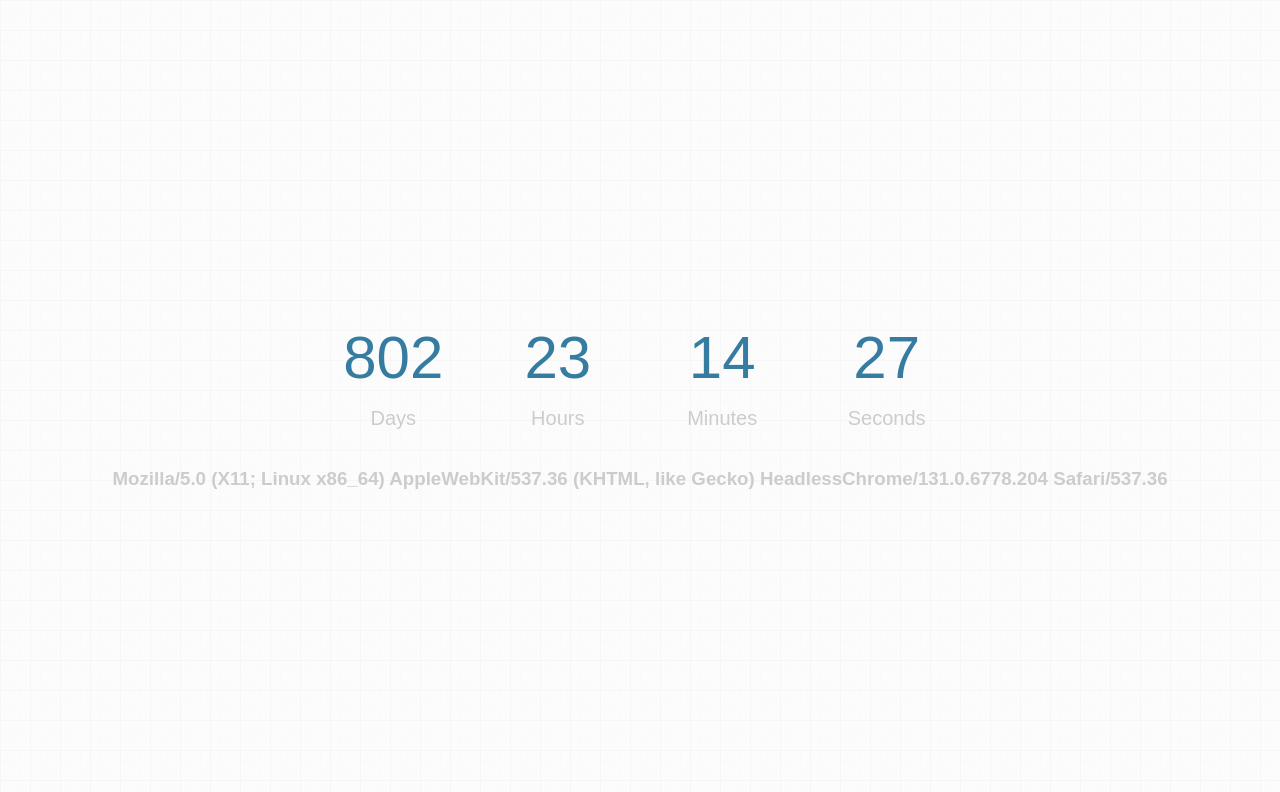
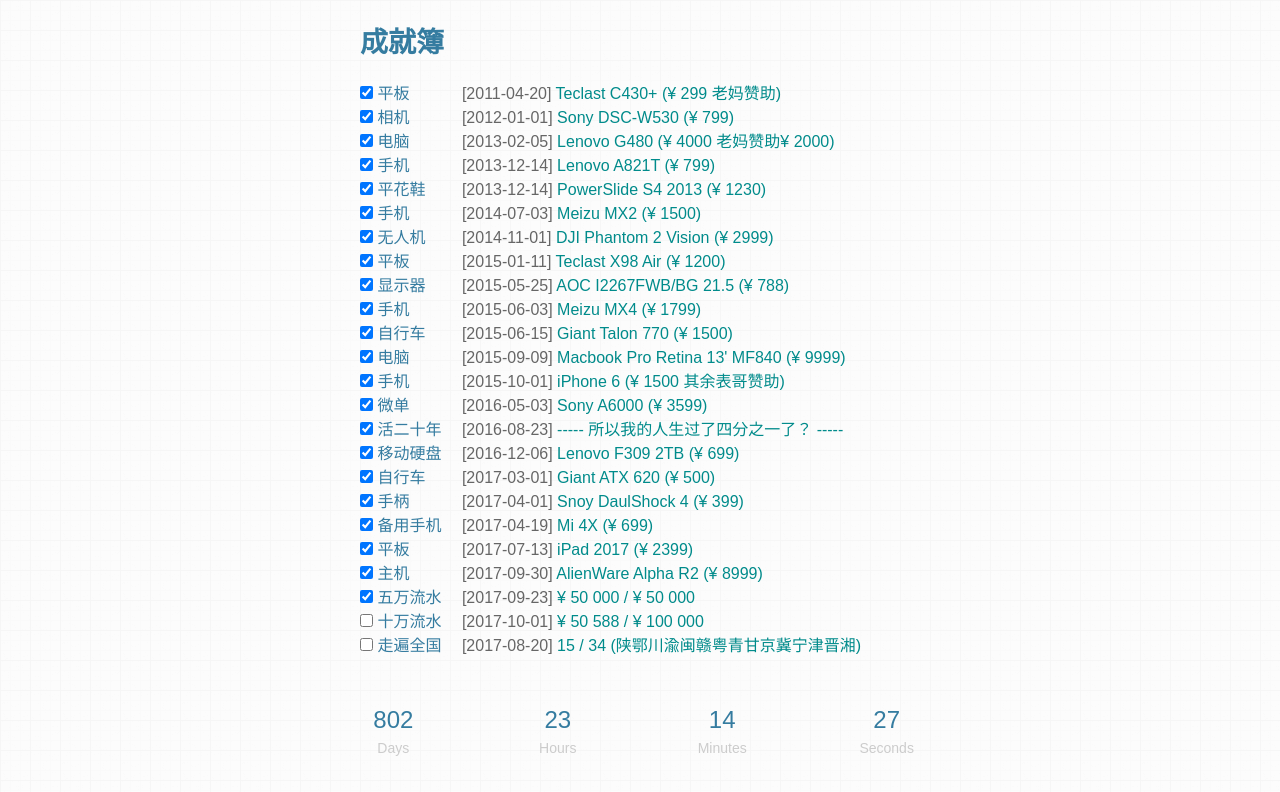
Before and after one commit to ty96/linien, a plain HTML site: page index.html in a window 1280 px wide. Drawn offline with Linux system fonts and the light colour scheme.

Commit message:
feat(): add achivements

```diff
--- a/assets/css/countDown.css
+++ b/assets/css/countDown.css
@@ -9,7 +9,7 @@
 }
 
 .countDown {
-  margin: auto;
+  margin: 50px auto;
   text-align: center;
 }
 
@@ -17,12 +17,12 @@
   width: 160px;
   display: inline-block;
   color: #357ca0;
-  font-size: 60px;
-  line-height: 60px;
+  font-size: 24px;
+  line-height: 28px;
 }
 
 .unit {
-  font-size: 20px;
+  font-size: 14px;
   color: #cccccc;
 }
 
@@ -54,3 +54,29 @@
   color: #cccccc;
   margin: 20px;
 }
+
+.buy {
+  width: 560px;
+  margin: auto;
+}
+
+.buy h1 {
+  color: #357ca0;
+  font-size: 28px;
+  margin: 20px auto;
+  font-weight: bold;
+}
+
+.time {
+  color: #666;
+}
+
+.device {
+  color: #357ca0;
+  width: 80px;
+  display: inline-block;
+}
+
+.reason {
+  color: darkcyan;
+}
--- a/assets/js/countDown.js
+++ b/assets/js/countDown.js
@@ -1,7 +1,4 @@
 ;(function () {
-  var box = document.getElementsByClassName('countDown')[0];
-  box.style.marginTop = window.innerHeight / 2 - 72 + 'px';
-
   var
     day = document.getElementsByClassName('day')[0],
     hour = document.getElementsByClassName('hour')[0],
--- a/index.html
+++ b/index.html
@@ -7,6 +7,153 @@
   <link href="./assets/css/countDown.css" rel="stylesheet" type="text/css">
 </head>
 <body>
+<div class="buy">
+  <h1>成就簿</h1>
+  <div>
+    <input type="checkbox" checked>
+    <span class="device">平板</span>
+    <span class="time">[2011-04-20] </span>
+    <span class="reason">Teclast C430+ (&yen; 299 老妈赞助)</span>
+  </div>
+  <div>
+    <input type="checkbox" checked>
+    <span class="device">相机</span>
+    <span class="time">[2012-01-01] </span>
+    <span class="reason">Sony DSC-W530 (&yen; 799)</span>
+  </div>
+  <div>
+    <input type="checkbox" checked>
+    <span class="device">电脑</span>
+    <span class="time">[2013-02-05] </span>
+    <span class="reason">Lenovo G480 (&yen; 4000 老妈赞助&yen; 2000)</span>
+  </div>
+  <div>
+    <input type="checkbox" checked>
+    <span class="device">手机</span>
+    <span class="time">[2013-12-14] </span>
+    <span class="reason">Lenovo A821T (&yen; 799)</span>
+  </div>
+  <div>
+    <input type="checkbox" checked>
+    <span class="device">平花鞋</span>
+    <span class="time">[2013-12-14] </span>
+    <span class="reason">PowerSlide S4 2013 (&yen; 1230)</span>
+  </div>
+  <div>
+    <input type="checkbox" checked>
+    <span class="device">手机</span>
+    <span class="time">[2014-07-03] </span>
+    <span class="reason">Meizu MX2 (&yen; 1500)</span>
+  </div>
+  <div>
+    <input type="checkbox" checked>
+    <span class="device">无人机</span>
+    <span class="time">[2014-11-01] </span>
+    <span class="reason">DJI Phantom 2 Vision (&yen; 2999)</span>
+  </div>
+  <div>
+    <input type="checkbox" checked>
+    <span class="device">平板</span>
+    <span class="time">[2015-01-11] </span>
+    <span class="reason">Teclast X98 Air (&yen; 1200)</span>
+  </div>
+  <div>
+    <input type="checkbox" checked>
+    <span class="device">显示器</span>
+    <span class="time">[2015-05-25] </span>
+    <span class="reason">AOC I2267FWB/BG 21.5 (&yen; 788)</span>
+  </div>
+  <div>
+    <input type="checkbox" checked>
+    <span class="device">手机</span>
+    <span class="time">[2015-06-03] </span>
+    <span class="reason">Meizu MX4 (&yen; 1799)</span>
+  </div>
+  <div>
+    <input type="checkbox" checked>
+    <span class="device">自行车</span>
+    <span class="time">[2015-06-15] </span>
+    <span class="reason">Giant Talon 770 (&yen; 1500)</span>
+  </div>
+  <div>
+    <input type="checkbox" checked>
+    <span class="device">电脑</span>
+    <span class="time">[2015-09-09] </span>
+    <span class="reason">Macbook Pro Retina 13' MF840 (&yen; 9999)</span>
+  </div>
+  <div>
+    <input type="checkbox" checked>
+    <span class="device">手机</span>
+    <span class="time">[2015-10-01] </span>
+    <span class="reason">iPhone 6 (&yen; 1500 其余表哥赞助)</span>
+  </div>
+  <div>
+    <input type="checkbox" checked>
+    <span class="device">微单</span>
+    <span class="time">[2016-05-03] </span>
+    <span class="reason">Sony A6000 (&yen; 3599)</span>
+  </div>
+  <div>
+    <input type="checkbox" checked>
+    <span class="device">活二十年</span>
+    <span class="time">[2016-08-23] </span>
+    <span class="reason">----- 所以我的人生过了四分之一了？ -----</span>
+  </div>
+  <div>
+    <input type="checkbox" checked>
+    <span class="device">移动硬盘</span>
+    <span class="time">[2016-12-06] </span>
+    <span class="reason">Lenovo F309 2TB (&yen; 699)</span>
+  </div>
+  <div>
+    <input type="checkbox" checked>
+    <span class="device">自行车</span>
+    <span class="time">[2017-03-01] </span>
+    <span class="reason">Giant ATX 620 (&yen; 500)</span>
+  </div>
+  <div>
+    <input type="checkbox" checked>
+    <span class="device">手柄</span>
+    <span class="time">[2017-04-01] </span>
+    <span class="reason">Snoy DaulShock 4 (&yen; 399)</span>
+  </div>
+  <div>
+    <input type="checkbox" checked>
+    <span class="device">备用手机</span>
+    <span class="time">[2017-04-19] </span>
+    <span class="reason">Mi 4X (&yen; 699)</span>
+  </div>
+  <div>
+    <input type="checkbox" checked>
+    <span class="device">平板</span>
+    <span class="time">[2017-07-13] </span>
+    <span class="reason">iPad 2017 (&yen; 2399)</span>
+  </div>
+  <div>
+    <input type="checkbox" checked>
+    <span class="device">主机</span>
+    <span class="time">[2017-09-30] </span>
+    <span class="reason">AlienWare Alpha R2 (&yen; 8999)</span>
+  </div>
+  <div>
+    <input type="checkbox" checked>
+    <span class="device">五万流水</span>
+    <span class="time">[2017-09-23] </span>
+    <span class="reason">&yen; 50 000 / &yen; 50 000</span>
+  </div>
+  <div>
+    <input type="checkbox">
+    <span class="device">十万流水</span>
+    <span class="time">[2017-10-01] </span>
+    <span class="reason">&yen; 50 588 / &yen; 100 000</span>
+  </div>
+  <div>
+    <input type="checkbox">
+    <span class="device">走遍全国</span>
+    <span class="time">[2017-08-20] </span>
+    <span class="reason">15 / 34 (陕鄂川渝闽赣粤青甘京冀宁津晋湘)</span>
+  </div>
+</div>
 <div class="countDown">
   <div class="countBlock">
     <p class="day">0</p>
@@ -25,7 +172,7 @@
     <p class="unit">Seconds</p>
   </div>
 
-  <h3 id="UA" class="UA"></h3>
+  <!--<h3 id="UA" class="UA"></h3>-->
 </div>
 <script src="./assets/js/countDown.js"></script>
 </body>
```
